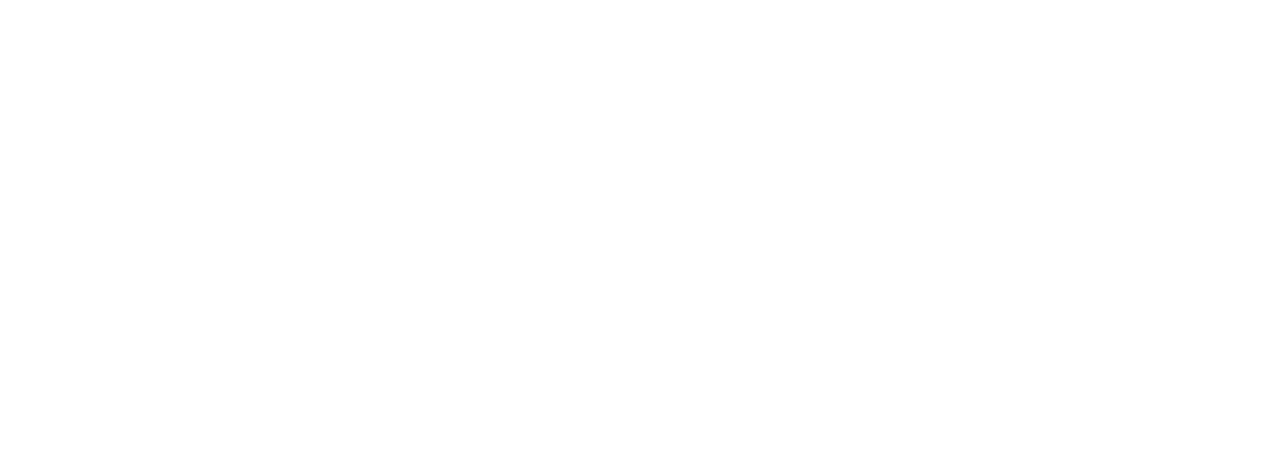
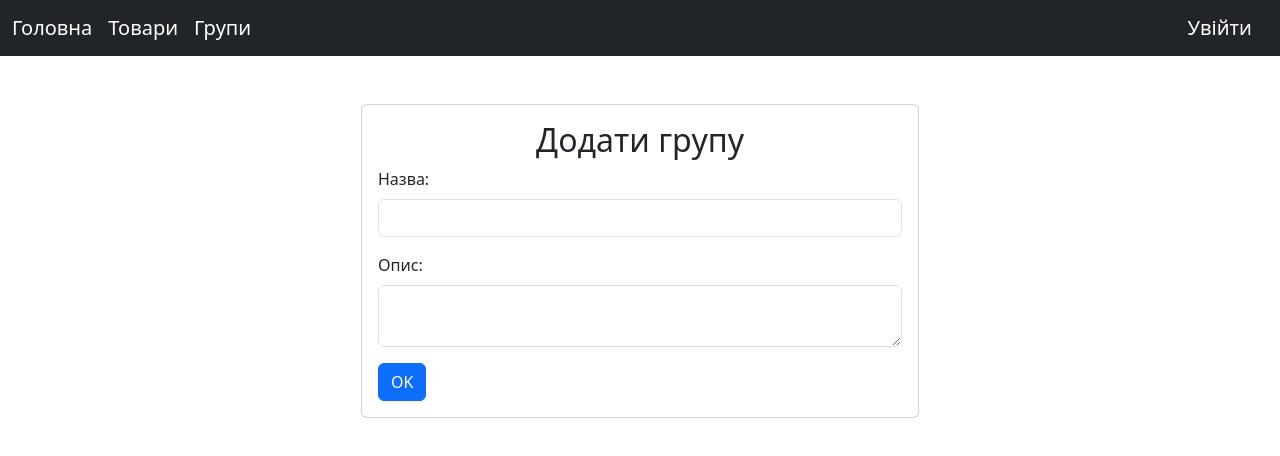
Before and after one commit to mariana0412/AutomatedWorkplace_client, a React (Create React App) app: page /groups/add in a window 1280 px wide. Before the commit this address had no page. Shown: the top 456 px of the page. Built offline with nearby package versions, Linux system fonts and the light colour scheme.

Commit message:
Add new group page

```diff
--- a/src/App.js
+++ b/src/App.js
@@ -2,8 +2,9 @@
 import Home from "./pages/Home";
 import { BrowserRouter as Router, Route, Routes } from 'react-router-dom';
 import Goods from "./pages/Goods";
-import Groups from "./pages/Groups";
+import Groups from "./pages/Groups/Groups";
 import Login from "./pages/Login";
+import AddGroup from "./pages/Groups/AddGroup";
 
 const App = () => {
   return (
@@ -11,6 +12,7 @@
           <Routes>
               <Route path="/" element={<Home/>} />
               <Route path="/groups" element={<Groups/>} />
+              <Route path="/groups/add" element={<AddGroup/>} />
               <Route path="/goods" element={<Goods/>} />
               <Route path="/login" element={<Login/>} />
           </Routes>
--- /dev/null
+++ b/src/pages/Groups/AddGroup.js
@@ -0,0 +1,84 @@
+import React, { useState } from 'react';
+import { useNavigate } from 'react-router-dom';
+import AppNavbar from '../../components/AppNavbar';
+
+const AddGroup = () => {
+    const [name, setName] = useState('');
+    const [description, setDescription] = useState('');
+    const navigate = useNavigate();
+
+    const handleNameChange = (event) => {
+        setName(event.target.value);
+    };
+
+    const handleDescriptionChange = (event) => {
+        setDescription(event.target.value);
+    };
+
+    const handleSubmit = async (event) => {
+        event.preventDefault();
+
+        try {
+            const response = await fetch('/api/group', {
+                method: 'POST',
+                headers: {
+                    'Content-Type': 'application/json',
+                    Authorization: 'Bearer eyJhbGciOiJIUzI1NiJ9.eyJzdWIiOiJsaWxseWRheXN0YXJAZ21haWwuY29tIiwiZXhwIjoxNjg4MDQwOTU3LCJpYXQiOjE2ODc5NTQ1NTd9.l8z_K5GEkRqVwJFNPCU_1Q5QFve6dIbGxM7uRTP0y-U'
+                },
+                body: JSON.stringify({
+                    name,
+                    description
+                })
+            });
+
+            if (response.ok) {
+                navigate('/groups');
+                setName('');
+                setDescription('');
+            } else {
+                console.error('Error adding group');
+            }
+        } catch (error) {
+            console.error(error);
+        }
+    };
+
+    return (
+        <div>
+            <AppNavbar />
+            <div className="container d-flex justify-content-center align-items-center">
+                <div className="card w-50 mt-5">
+                    <div className="card-body">
+                        <h2 className="card-title text-center">Додати групу</h2>
+                        <form onSubmit={handleSubmit}>
+                            <div className="mb-3">
+                                <label className="form-label">Назва:</label>
+                                <input
+                                    type="text"
+                                    className="form-control"
+                                    value={name}
+                                    onChange={handleNameChange}
+                                    required
+                                />
+                            </div>
+                            <div className="mb-3">
+                                <label className="form-label">Опис:</label>
+                                <textarea
+                                    className="form-control"
+                                    value={description}
+                                    onChange={handleDescriptionChange}
+                                    required
+                                ></textarea>
+                            </div>
+                            <button type="submit" className="btn btn-primary me-1">
+                                OK
+                            </button>
+                        </form>
+                    </div>
+                </div>
+            </div>
+        </div>
+    );
+};
+
+export default AddGroup;
--- a/src/pages/Groups.js
+++ b/src/pages/Groups/Groups.js
@@ -1,8 +1,10 @@
 import React, { useEffect, useState } from 'react';
-import AppNavbar from '../components/AppNavbar';
+import {useNavigate} from "react-router-dom";
+import AppNavbar from '../../components/AppNavbar';
 
 const Groups = () => {
     const [groups, setGroups] = useState([]);
+    const navigate = useNavigate();
 
     useEffect(() => {
         fetchGroups();
@@ -13,11 +15,12 @@
             const response = await fetch('/api/group', {
                 method: 'GET',
                 headers: {
-                    Authorization: 'Bearer eyJhbGciOiJIUzI1NiJ9.eyJzdWIiOiJsaWxseWRheXN0YXJAZ21haWwuY29tIiwiaWF0IjoxNjg3OTQ1MzU1fQ.MkHPEeJVzZ0AUbknYJ2ODHz0LRNNTJY4TEb_1wmJ3ZY'
+                    Authorization: 'Bearer eyJhbGciOiJIUzI1NiJ9.eyJzdWIiOiJsaWxseWRheXN0YXJAZ21haWwuY29tIiwiZXhwIjoxNjg4MDQwOTU3LCJpYXQiOjE2ODc5NTQ1NTd9.l8z_K5GEkRqVwJFNPCU_1Q5QFve6dIbGxM7uRTP0y-U'
                 }
             });
             const data = await response.json();
             setGroups(data);
+            await fetchGroups();
         } catch (error) {
             console.error(error);
         }
@@ -29,7 +32,7 @@
                 method: 'PUT',
                 headers: {
                     'Content-Type': 'application/json',
-                    Authorization: 'Bearer eyJhbGciOiJIUzI1NiJ9.eyJzdWIiOiJsaWxseWRheXN0YXJAZ21haWwuY29tIiwiaWF0IjoxNjg3OTQ1MzU1fQ.MkHPEeJVzZ0AUbknYJ2ODHz0LRNNTJY4TEb_1wmJ3ZY'
+                    Authorization: 'Bearer eyJhbGciOiJIUzI1NiJ9.eyJzdWIiOiJsaWxseWRheXN0YXJAZ21haWwuY29tIiwiZXhwIjoxNjg4MDQwOTU3LCJpYXQiOjE2ODc5NTQ1NTd9.l8z_K5GEkRqVwJFNPCU_1Q5QFve6dIbGxM7uRTP0y-U'
                 }
             });
 
@@ -49,7 +52,7 @@
                 method: 'DELETE',
                 headers: {
                     'Content-Type': 'application/json',
-                    Authorization: 'Bearer eyJhbGciOiJIUzI1NiJ9.eyJzdWIiOiJsaWxseWRheXN0YXJAZ21haWwuY29tIiwiaWF0IjoxNjg3OTQ1MzU1fQ.MkHPEeJVzZ0AUbknYJ2ODHz0LRNNTJY4TEb_1wmJ3ZY'
+                    Authorization: 'Bearer eyJhbGciOiJIUzI1NiJ9.eyJzdWIiOiJsaWxseWRheXN0YXJAZ21haWwuY29tIiwiZXhwIjoxNjg4MDQwOTU3LCJpYXQiOjE2ODc5NTQ1NTd9.l8z_K5GEkRqVwJFNPCU_1Q5QFve6dIbGxM7uRTP0y-U'
                 }
             });
 
@@ -64,8 +67,7 @@
     };
 
     const handleAdd = () => {
-        // Handle add button click
-        console.log('Add group');
+        navigate('/groups/add'); // Перехід на сторінку додавання групи
     };
 
     return (
```
